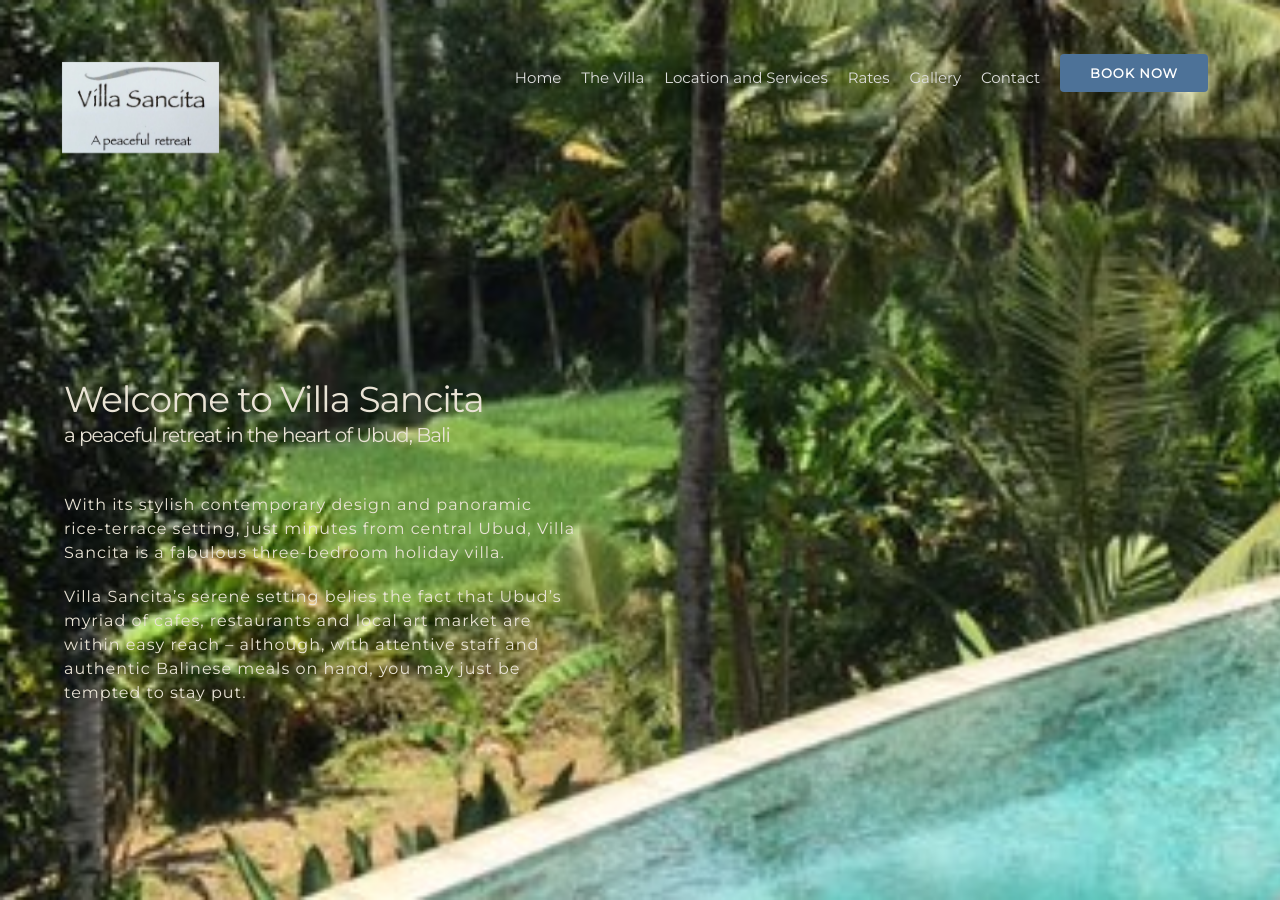
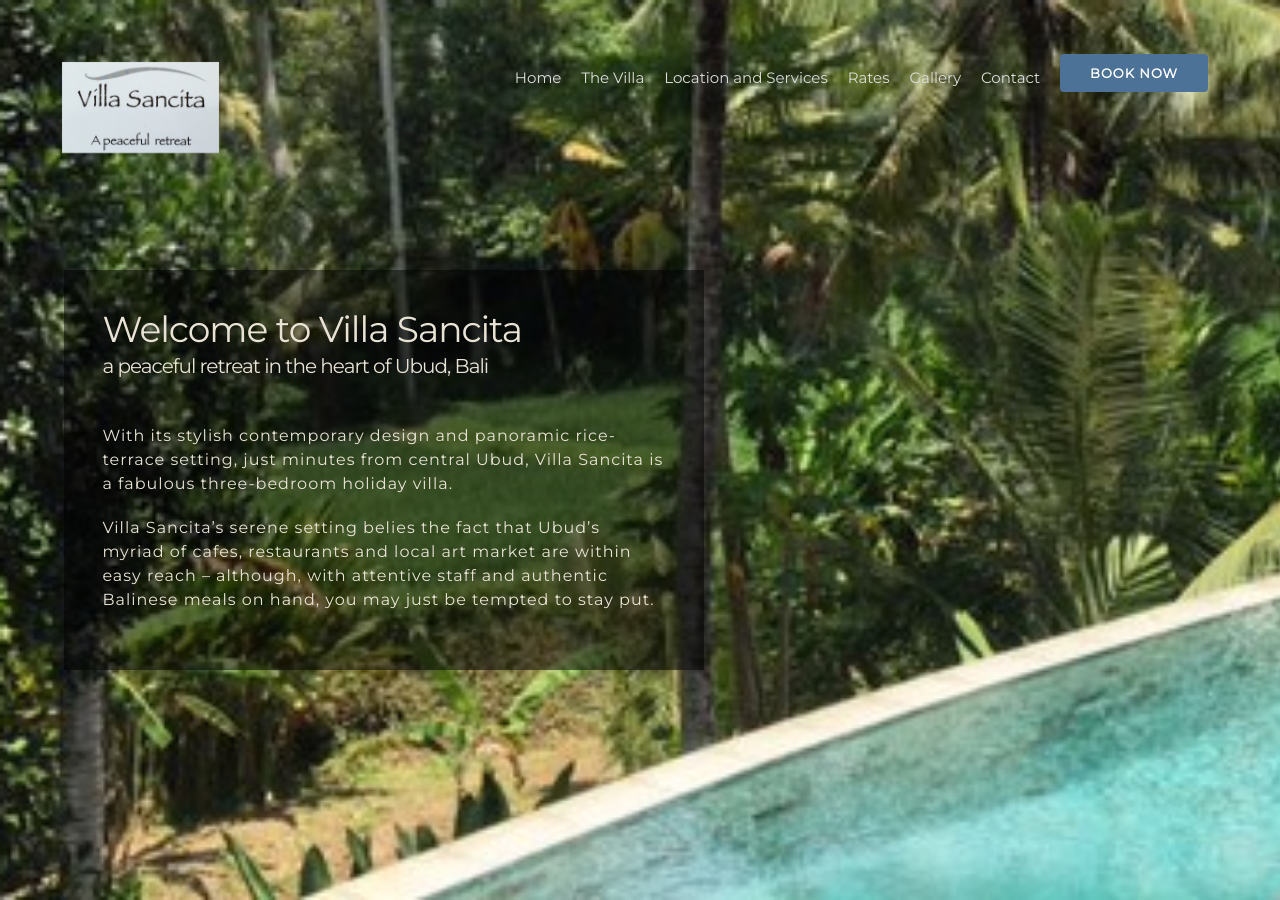
Before and after one commit to raayle/villa-sancita, a Jekyll site: the page built from index.html, in a window 1280 px wide and 900 px high. Built offline with Jekyll 4.4.1, drawn with Linux system fonts in a browser that asks for light colours.

Commit message:
Added transparent background to hero text

```diff
--- a/css/style.css
+++ b/css/style.css
@@ -173,11 +173,14 @@ span.bold {
 }
 
 .title-section .left {
-  padding: 0 5%
+  margin-top: 10vh;
+  margin-left: 5%;
+  padding: 3%;
+  width: 50%;
+  background-color: rgba(0,0,0,0.5)
 }
 
 .title-section h1 {
-  margin-top: 22vh;
   font-size: 3.6rem;
   text-align: left;
 }
@@ -193,7 +196,6 @@ span.bold {
   display: inline-block;
   font-size: 1.6rem;
   text-align: left;
-  margin-right: 50vw;
   line-height: 1.5;
   letter-spacing: 1px;
 }
@@ -348,7 +350,18 @@ footer .two.columns.fa{
 
 /*---Small Tablet or Large Phone Styles----*/
 
-@media screen and (max-width:650px) {
+@media screen and (max-width:800px) {
+  .title-section .left {
+    width: 96%;
+    margin-left: 2%;
+    margin-right: 2%;
+  }
+}
+
+@media screen and (max-width:1000px) {
+  .title-section .left {
+    width: 60%;
+  }
 }
 
 *---Phone Styles----*/
```
